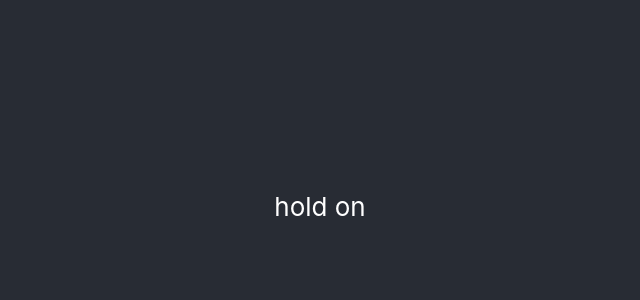
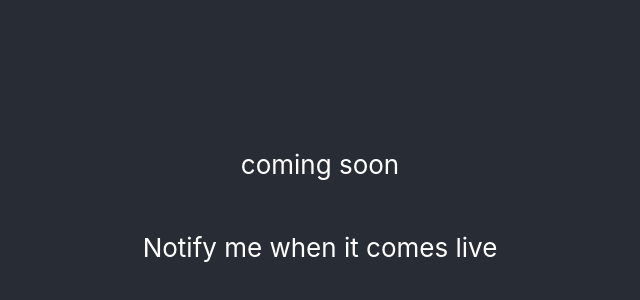
Before and after one commit to ap-dev1/react_portfolio, a React (Create React App) app: page / in a window 1280 px wide. Shown: the part 194-494 px from the top of the page, without its empty margins (320-960 px from the left). Built offline with nearby package versions, Linux system fonts and the light colour scheme.

Commit message:
coming soon

```diff
--- a/src/App.js
+++ b/src/App.js
@@ -1,4 +1,4 @@
-import logo from './logo.svg';
+// import logo from './logo.svg';
 import './App.css';
 
 function App() {
@@ -7,8 +7,10 @@ function App() {
       <header className="App-header">
         {/* <img src={logo} className="App-logo" alt="logo" /> */}
         <p>
-          hold on
+          coming soon
         </p>
+
+        <p>Notify me when it comes live</p>
 
       </header>
     </div>
```
Also changed, not shown: 1 other file (tests, documents, lock files or other folders).
